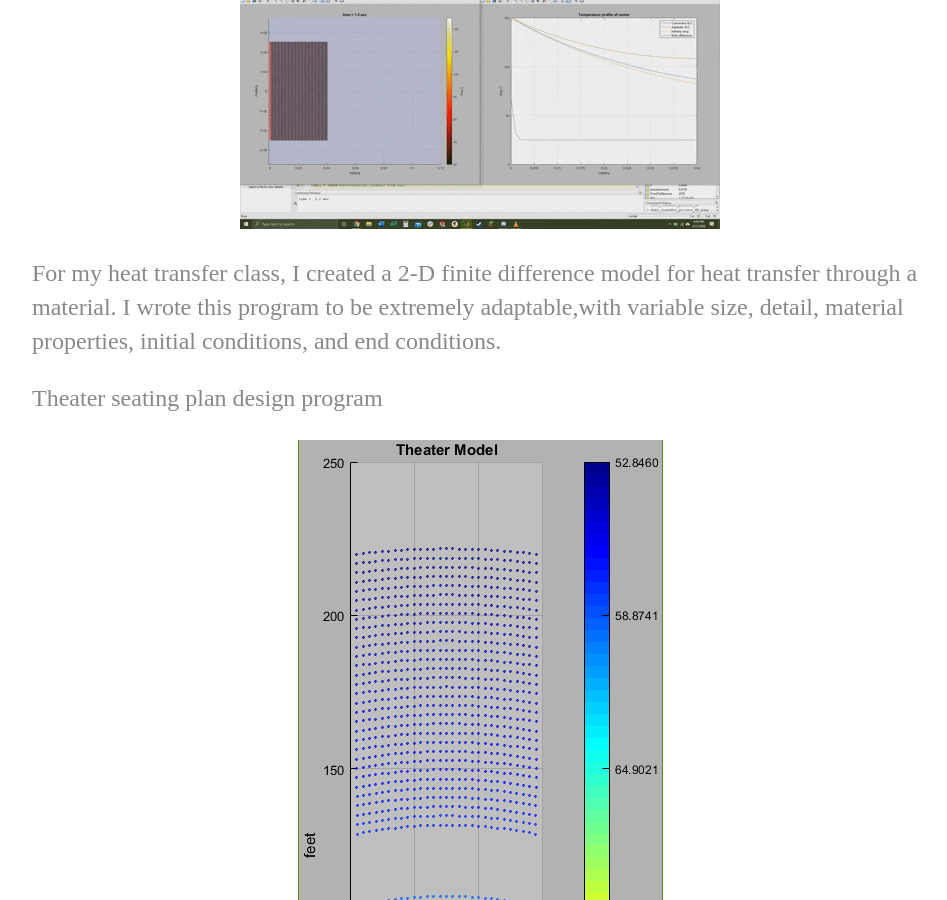
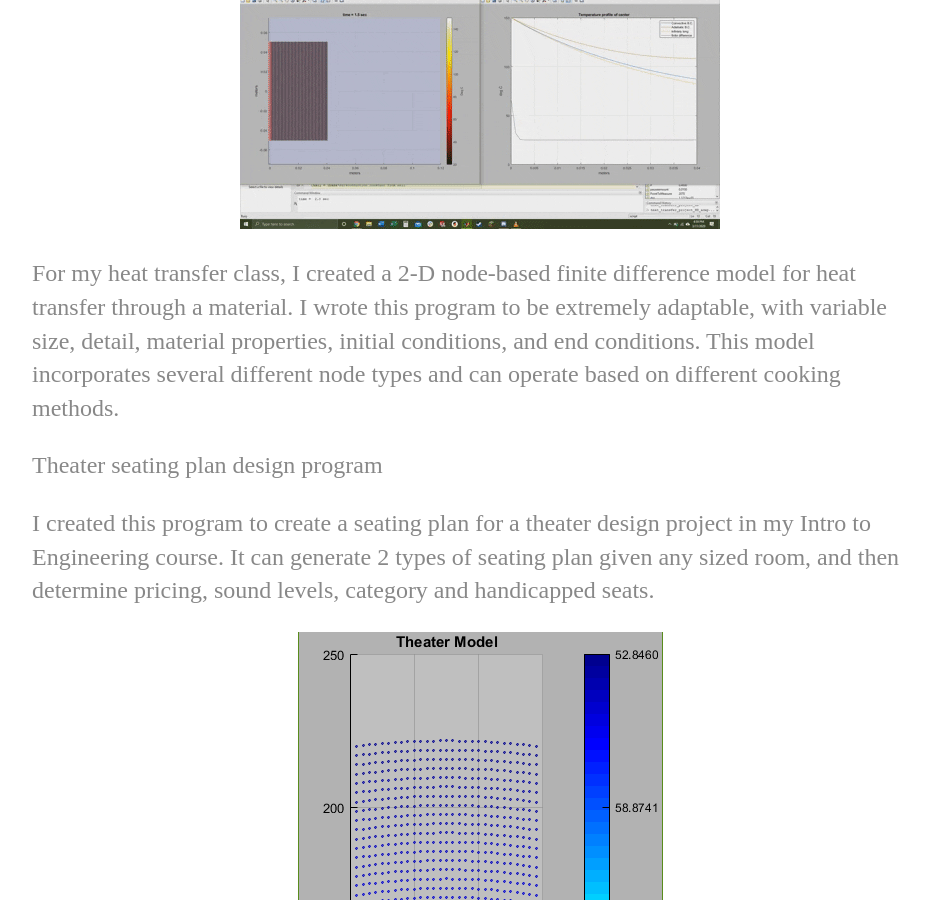
Before and after one commit to andy-gothro/andy-gothro.github.io, a Jekyll site: the page built from MatLab/index.html, in a window 1280 px wide and 900 px high, scrolled down 396 px. Shown: the whole window, without its empty margins (160-1107 px from the left). Built offline with Jekyll 4.4.1, drawn with Linux system fonts in a browser that asks for light colours.

Commit message:
Update index.html

```diff
--- a/MatLab/index.html
+++ b/MatLab/index.html
@@ -7,10 +7,10 @@ title: MatLab
     		<h2>I have used MatLab mainly for my courses here at Gonzaga, here are some of the projects I've done:</h2>
 	<center><p>Heat transfer anaysis for cooking food-(including flipping)</p>
 	<img src="../Animated GIF-downsized_large (1).gif" alt="animation of 2-d heat transfer and center temperature profile"></center>
-	<p> For my heat transfer class, I created a 2-D finite difference model for heat transfer through a material. I wrote this program to be extremely adaptable,with variable size, detail, material properties, initial conditions, and end conditions.</p>
+	<p> For my heat transfer class, I created a 2-D node-based finite difference model for heat transfer through a material. I wrote this program to be extremely adaptable, with variable size, detail, material properties, initial conditions, and end conditions. This model incorporates several different node types and can operate based on different cooking methods.</p>
 	<p>Theater seating plan design program</p>
+	<p> I created this program to create a seating plan for a theater design project in my Intro to Engineering course. It can generate 2 types of seating plan given any sized room, and then determine pricing, sound levels, category and handicapped seats.</p>
 	<center><img src="../matlab acoustic project screenshot.PNG" alt="screenshot of an automated theater seating plan design program made in MatLab">
 	<p><img src="../giphy.gif" alt="animation of the theather designed using MatLab"></p></center>
-	<p> I created this program to create a seating plan for a theater design project in my Intro to Engineering course. It can generate 2 types of seating plan given any sized room, and then determine pricing, sound levels, category and handicapped seats.</p>
 	<p></p>
 </div><!-- /.blurb -->
```
